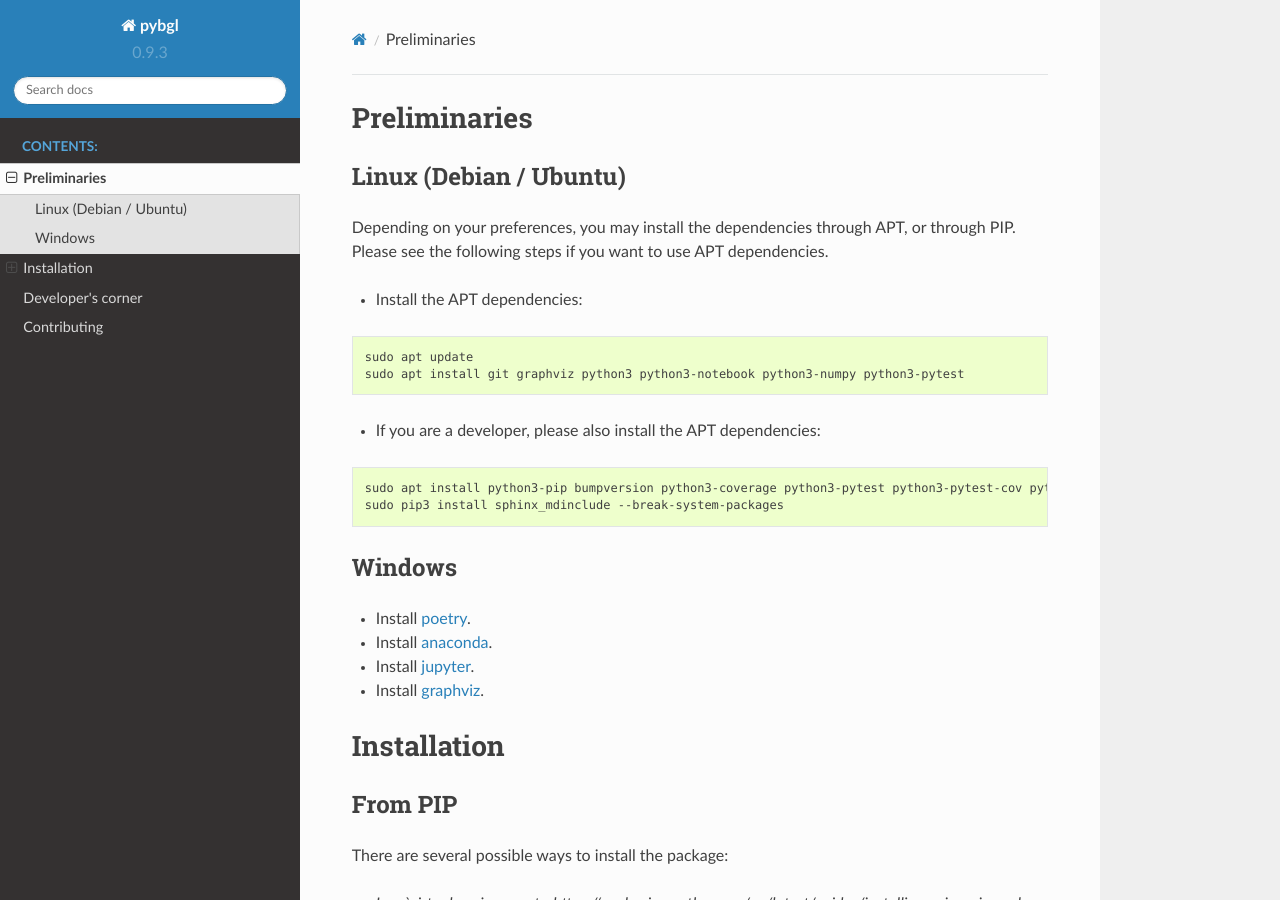
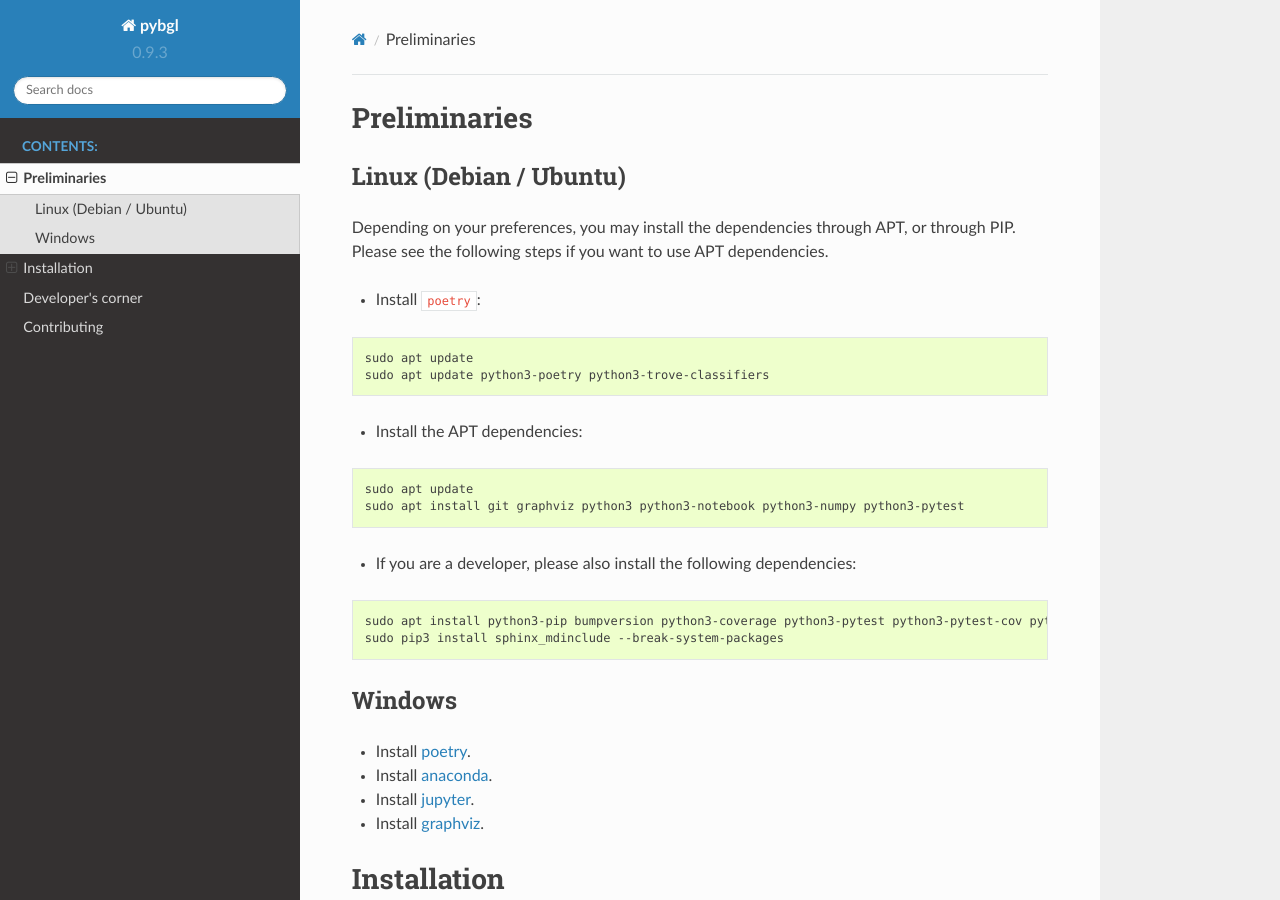
Before and after one commit to nokia/PyBGL, a Sphinx documentation site: the page built from docs/installation.md, in a window 1280 px wide and 900 px high. Built offline with Sphinx 7.4.7 and the Read the Docs theme 2.0.0, drawn with Linux system fonts in a browser that asks for light colours; pages that are not in the unit, such as notebooks, are missing from menus.

Commit message:
docs/installation.md: added poetry-related steps

````diff
--- a/docs/installation.md
+++ b/docs/installation.md
@@ -2,6 +2,13 @@
 ## Linux (Debian / Ubuntu)
 
 Depending on your preferences, you may install the dependencies through APT, or through PIP. Please see the following steps if you want to use APT dependencies.
+
+* Install `poetry`:
+
+```bash
+sudo apt update
+sudo apt update python3-poetry python3-trove-classifiers
+```
 
 * Install the APT dependencies:
 
@@ -10,7 +17,7 @@ sudo apt update
 sudo apt install git graphviz python3 python3-notebook python3-numpy python3-pytest
 ```
 
-* If you are a developer, please also install the APT dependencies:
+* If you are a developer, please also install the following dependencies:
 
 ```bash
 sudo apt install python3-pip bumpversion python3-coverage python3-pytest python3-pytest-cov python3-pytest-runner python3-sphinx python3-sphinx-rtd-theme
````
